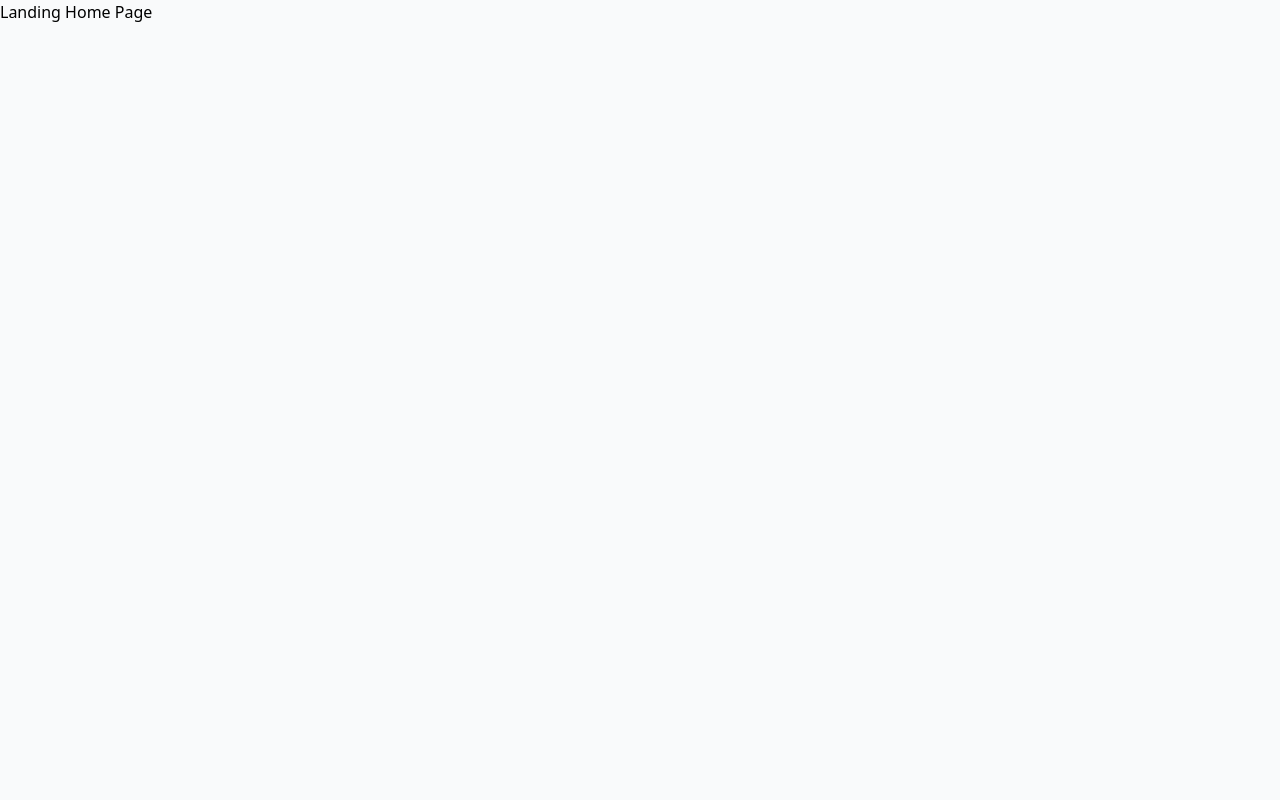
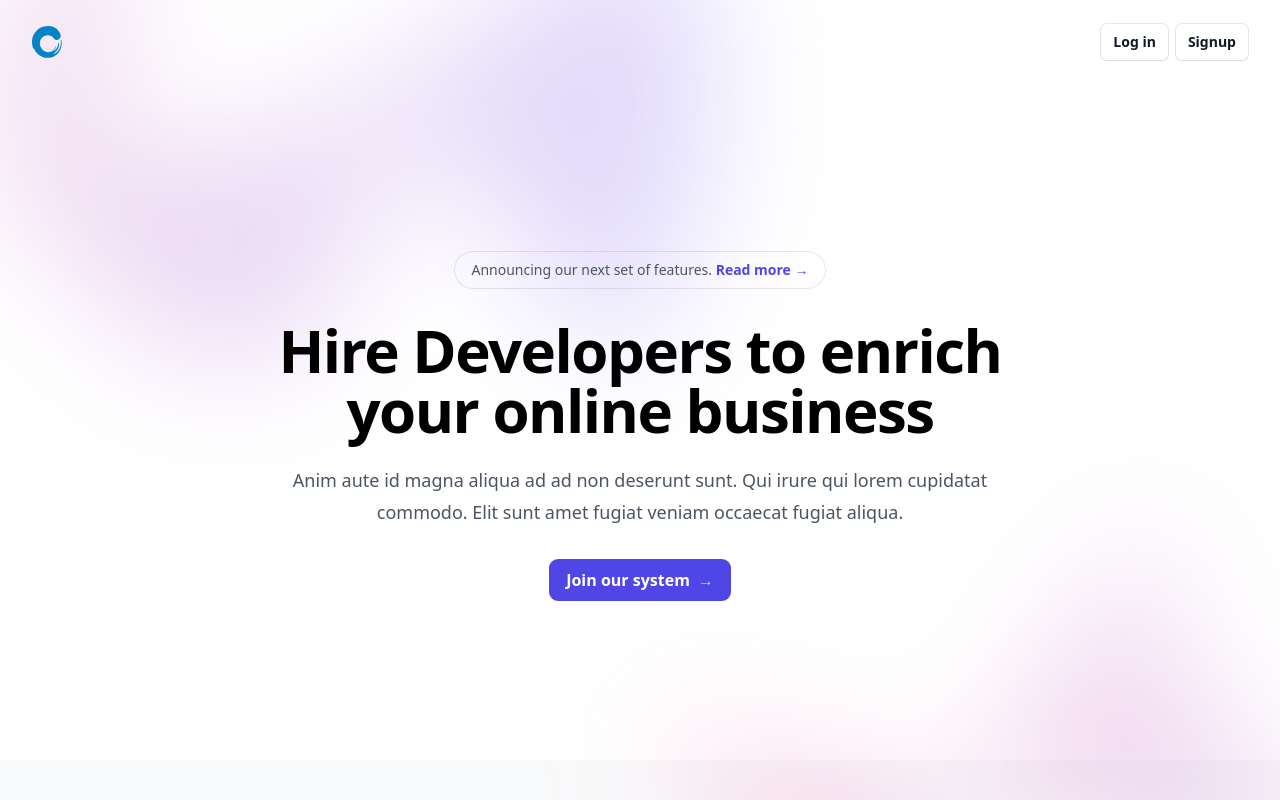
Before and after one commit to sohailbukhari/certify-frontend, a React (Vite) app: page / in a window 1280 px wide. Shown: the top 800 px of the page. Built offline with nearby package versions, Linux system fonts and the light colour scheme.

Commit message:
feat: landing page

```diff
--- a/src/App.jsx
+++ b/src/App.jsx
@@ -5,6 +5,7 @@
 import Login from './pages/auth/Login';
 import Register from './pages/auth/Register';
 import Dashboard from './pages/Dashboard';
+import Landing from './pages/Landing';
 
 import { getAccessToken } from './utils/storage';
 
@@ -34,7 +35,7 @@
   return (
     <>
       <Routes>
-        <Route path='/' element={<PublicPage />} />
+        <Route path='/' element={<Landing />} />
         <Route
           path='/login'
           element={
@@ -72,8 +73,4 @@
   );
 }
 
-function PublicPage() {
-  return <div>Landing Home Page</div>;
-}
-
 export default App;
--- /dev/null
+++ b/src/pages/Landing.jsx
@@ -0,0 +1,167 @@
+/* This example requires Tailwind CSS v3.0+ */
+import { useState } from 'react';
+import { Dialog } from '@headlessui/react';
+
+import { Bars3Icon, XMarkIcon } from '@heroicons/react/24/outline';
+import { Link } from 'react-router-dom';
+
+const navigation = [
+  // { name: 'Product', href: '#' },
+  // { name: 'Features', href: '#' },
+  // { name: 'Marketplace', href: '#' },
+  // { name: 'Company', href: '#' },
+];
+
+export default function Landing() {
+  const [mobileMenuOpen, setMobileMenuOpen] = useState(false);
+
+  return (
+    <div className='isolate bg-white'>
+      <div className='absolute inset-x-0 top-[-10rem] -z-10 transform-gpu overflow-hidden blur-3xl sm:top-[-20rem]'>
+        <svg
+          className='relative left-[calc(50%-11rem)] -z-10 h-[21.1875rem] max-w-none -translate-x-1/2 rotate-[30deg] sm:left-[calc(50%-30rem)] sm:h-[42.375rem]'
+          viewBox='0 0 1155 678'
+          fill='none'
+          xmlns='http://www.w3.org/2000/svg'>
+          <path
+            fill='url(#45de2b6b-92d5-4d68-a6a0-9b9b2abad533)'
+            fillOpacity='.3'
+            d='M317.219 518.975L203.852 678 0 438.341l317.219 80.634 204.172-286.402c1.307 132.337 45.083 346.658 209.733 145.248C936.936 126.058 882.053-94.234 1031.02 41.331c119.18 108.451 130.68 295.337 121.53 375.223L855 299l21.173 362.054-558.954-142.079z'
+          />
+          <defs>
+            <linearGradient id='45de2b6b-92d5-4d68-a6a0-9b9b2abad533' x1='1155.49' x2='-78.208' y1='.177' y2='474.645' gradientUnits='userSpaceOnUse'>
+              <stop stopColor='#9089FC' />
+              <stop offset={1} stopColor='#FF80B5' />
+            </linearGradient>
+          </defs>
+        </svg>
+      </div>
+      <div className='px-6 pt-6 lg:px-8'>
+        <div>
+          <nav className='flex h-9 items-center justify-between' aria-label='Global'>
+            <div className='flex lg:min-w-0 lg:flex-1' aria-label='Global'>
+              <a href='#' className='-m-1.5 p-1.5'>
+                <span className='sr-only'>Certify</span>
+                <img className='h-8' src='/certify.svg' alt='Certify' />
+              </a>
+            </div>
+            <div className='flex lg:hidden'>
+              <button type='button' className='-m-2.5 inline-flex items-center justify-center rounded-md p-2.5 text-gray-700' onClick={() => setMobileMenuOpen(true)}>
+                <span className='sr-only'>Open main menu</span>
+                <Bars3Icon className='h-6 w-6' aria-hidden='true' />
+              </button>
+            </div>
+            <div className='hidden lg:flex lg:min-w-0 lg:flex-1 lg:justify-center lg:gap-x-12'>
+              {navigation.map((item) => (
+                <a key={item.name} href={item.href} className='font-semibold text-gray-900 hover:text-gray-900'>
+                  {item.name}
+                </a>
+              ))}
+            </div>
+            <div className='hidden lg:flex lg:min-w-0 lg:flex-1 lg:justify-end space-x-2'>
+              <Link to='/login' className='inline-block rounded-md px-3 py-1.5 text-sm font-semibold leading-6 text-gray-900 shadow-sm ring-1 ring-gray-900/10 hover:ring-gray-900/20'>
+                Log in
+              </Link>
+              <Link to='/register' className='inline-block rounded-md px-3 py-1.5 text-sm font-semibold leading-6 text-gray-900 shadow-sm ring-1 ring-gray-900/10 hover:ring-gray-900/20'>
+                Signup
+              </Link>
+            </div>
+          </nav>
+          <Dialog as='div' open={mobileMenuOpen} onClose={setMobileMenuOpen}>
+            <Dialog.Panel focus='true' className='fixed inset-0 z-10 overflow-y-auto bg-white px-6 py-6 lg:hidden'>
+              <div className='flex h-9 items-center justify-between'>
+                <div className='flex'>
+                  <a href='#' className='-m-1.5 p-1.5'>
+                    <span className='sr-only'>Certify</span>
+                    <img className='h-8' src='/certify.svg' alt='Certify' />
+                  </a>
+                </div>
+                <div className='flex'>
+                  <button type='button' className='-m-2.5 inline-flex items-center justify-center rounded-md p-2.5 text-gray-700' onClick={() => setMobileMenuOpen(false)}>
+                    <span className='sr-only'>Close menu</span>
+                    <XMarkIcon className='h-6 w-6' aria-hidden='true' />
+                  </button>
+                </div>
+              </div>
+              <div className='mt-6 flow-root'>
+                <div className='-my-6 divide-y divide-gray-500/10'>
+                  <div className='space-y-2 py-6'>
+                    {navigation.map((item) => (
+                      <a key={item.name} href={item.href} className='-mx-3 block rounded-lg py-2 px-3 text-base font-semibold leading-7 text-gray-900 hover:bg-gray-400/10'>
+                        {item.name}
+                      </a>
+                    ))}
+                  </div>
+                  <div className='py-6'>
+                    <Link to='/login' className='-mx-3 block rounded-lg py-2.5 px-3 text-base font-semibold leading-6 text-gray-900 hover:bg-gray-400/10'>
+                      Log in
+                    </Link>
+                  </div>
+                  <div className='py-6'>
+                    <Link to='/register' className='-mx-3 block rounded-lg py-2.5 px-3 text-base font-semibold leading-6 text-gray-900 hover:bg-gray-400/10'>
+                      Signup
+                    </Link>
+                  </div>
+                </div>
+              </div>
+            </Dialog.Panel>
+          </Dialog>
+        </div>
+      </div>
+      <main>
+        <div className='relative px-6 lg:px-8'>
+          <div className='mx-auto max-w-3xl pt-20 pb-32 sm:pt-48 sm:pb-40'>
+            <div>
+              <div className='hidden sm:mb-8 sm:flex sm:justify-center'>
+                <div className='relative overflow-hidden rounded-full py-1.5 px-4 text-sm leading-6 ring-1 ring-gray-900/10 hover:ring-gray-900/20'>
+                  <span className='text-gray-600'>
+                    Announcing our next set of features.{' '}
+                    <a href='#' className='font-semibold text-indigo-600'>
+                      <span className='absolute inset-0' aria-hidden='true' />
+                      Read more <span aria-hidden='true'>&rarr;</span>
+                    </a>
+                  </span>
+                </div>
+              </div>
+              <div>
+                <h1 className='text-4xl font-bold tracking-tight sm:text-center sm:text-6xl'>Hire Developers to enrich your online business</h1>
+                <p className='mt-6 text-lg leading-8 text-gray-600 sm:text-center'>
+                  Anim aute id magna aliqua ad ad non deserunt sunt. Qui irure qui lorem cupidatat commodo. Elit sunt amet fugiat veniam occaecat fugiat aliqua.
+                </p>
+                <div className='mt-8 flex gap-x-4 sm:justify-center'>
+                  <a
+                    href='#'
+                    className='inline-block rounded-lg bg-indigo-600 px-4 py-1.5 text-base font-semibold leading-7 text-white shadow-sm ring-1 ring-indigo-600 hover:bg-indigo-700 hover:ring-indigo-700'>
+                    Join our system
+                    <span className='text-indigo-200 ml-2' aria-hidden='true'>
+                      &rarr;
+                    </span>
+                  </a>
+                </div>
+              </div>
+              <div className='absolute inset-x-0 top-[calc(100%-13rem)] -z-10 transform-gpu overflow-hidden blur-3xl sm:top-[calc(100%-30rem)]'>
+                <svg
+                  className='relative left-[calc(50%+3rem)] h-[21.1875rem] max-w-none -translate-x-1/2 sm:left-[calc(50%+36rem)] sm:h-[42.375rem]'
+                  viewBox='0 0 1155 678'
+                  fill='none'
+                  xmlns='http://www.w3.org/2000/svg'>
+                  <path
+                    fill='url(#ecb5b0c9-546c-4772-8c71-4d3f06d544bc)'
+                    fillOpacity='.3'
+                    d='M317.219 518.975L203.852 678 0 438.341l317.219 80.634 204.172-286.402c1.307 132.337 45.083 346.658 209.733 145.248C936.936 126.058 882.053-94.234 1031.02 41.331c119.18 108.451 130.68 295.337 121.53 375.223L855 299l21.173 362.054-558.954-142.079z'
+                  />
+                  <defs>
+                    <linearGradient id='ecb5b0c9-546c-4772-8c71-4d3f06d544bc' x1='1155.49' x2='-78.208' y1='.177' y2='474.645' gradientUnits='userSpaceOnUse'>
+                      <stop stopColor='#9089FC' />
+                      <stop offset={1} stopColor='#FF80B5' />
+                    </linearGradient>
+                  </defs>
+                </svg>
+              </div>
+            </div>
+          </div>
+        </div>
+      </main>
+    </div>
+  );
+}
```
